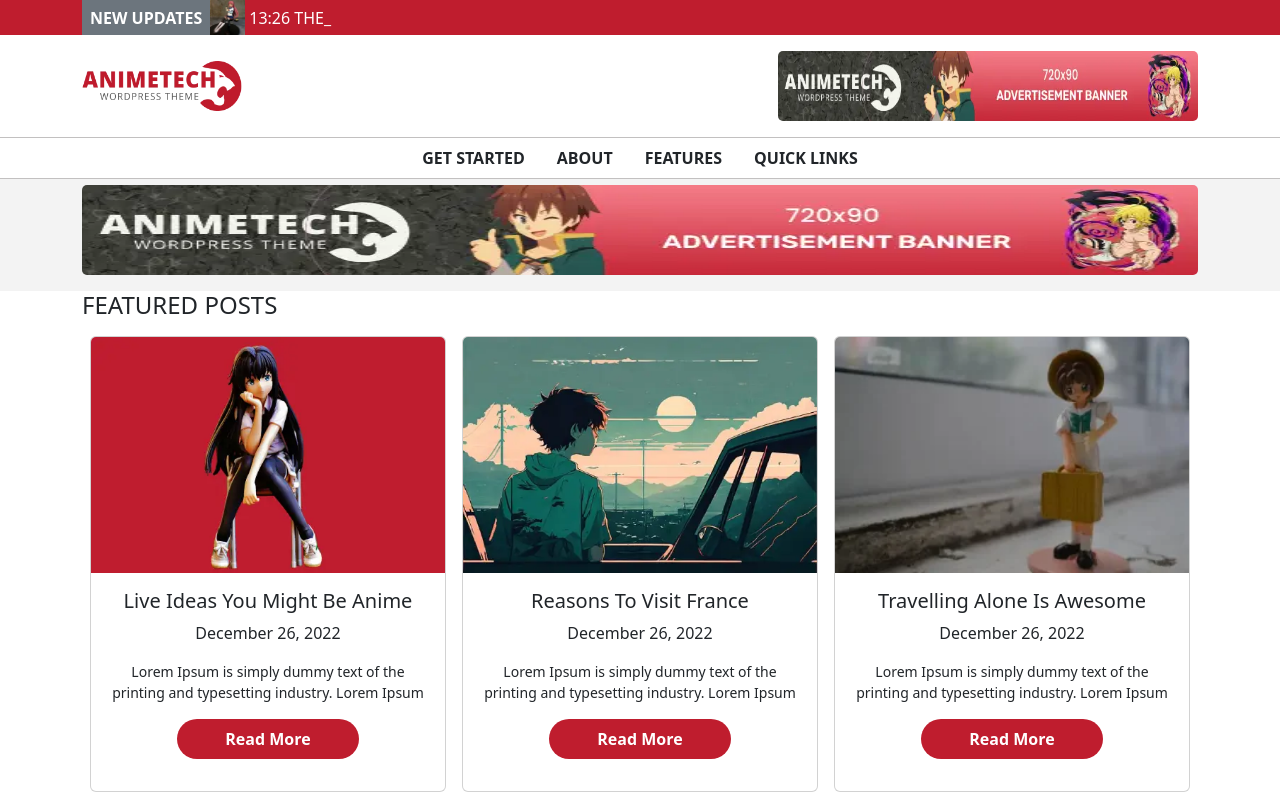
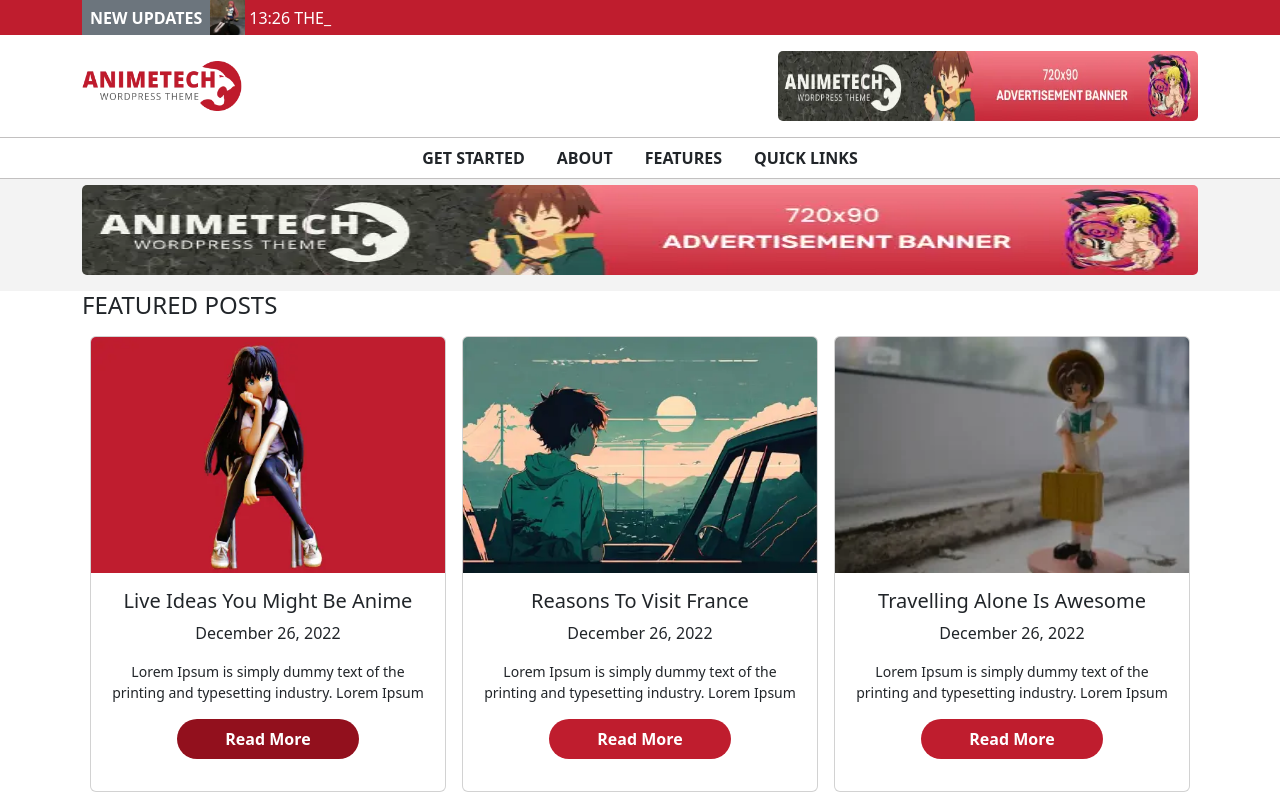
Before and after one commit to AlessandroPagliuca/proj-html-vuejs, a Vue app: page / in a window 1280 px wide. In both pictures the pointer is over the button 268 px from the left and 2271 px from the top of the page. Shown: the part 1533-2333 px from the top of the page. Built offline with nearby package versions, Linux system fonts and the light colour scheme; the HTML template or start-up script is replaced by a standard one.

Commit message:
Added hover on btn

```diff
--- a/src/components/FeaturedPosts.vue
+++ b/src/components/FeaturedPosts.vue
@@ -36,5 +36,9 @@ export default {
         border-radius: 20px;
         padding-top: 8px;
         padding-bottom: 8px;
+
+        &:hover{
+            background-color: #92101d;
+        }
     }
 </style>
```
